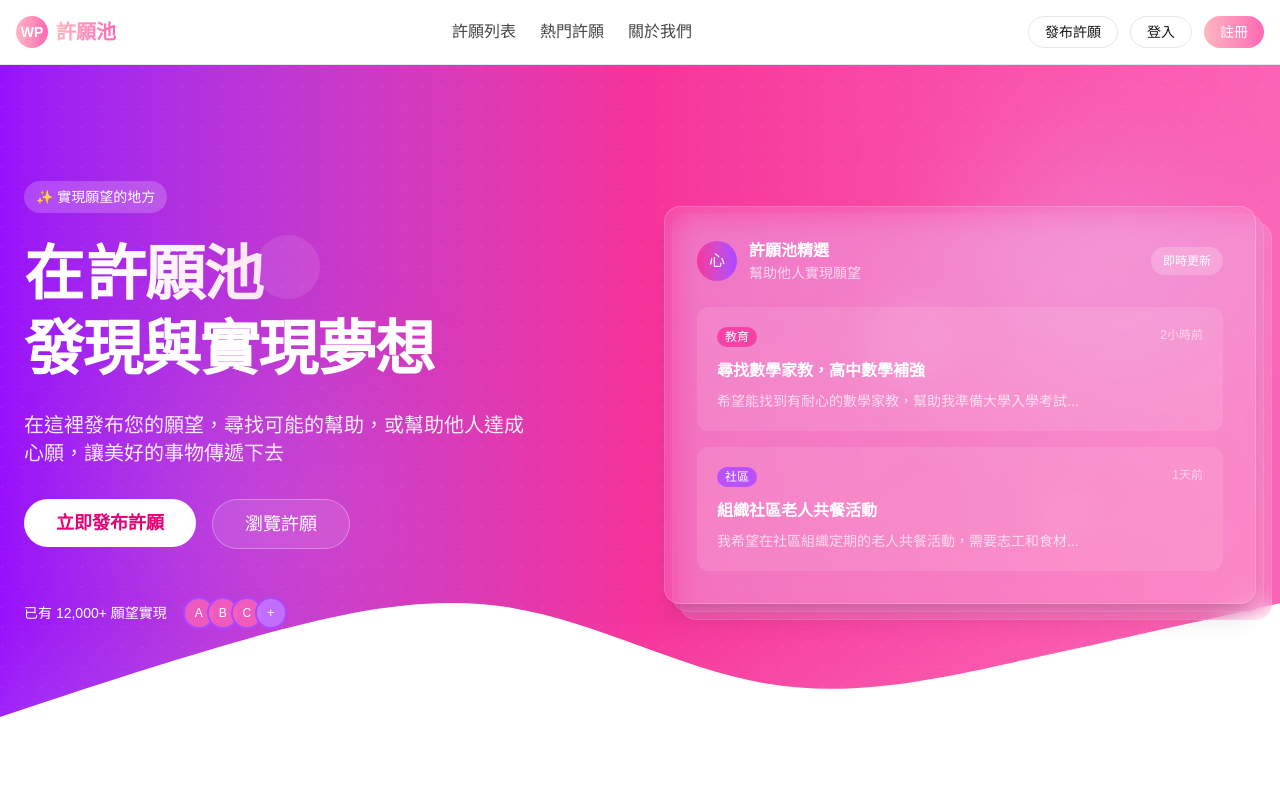
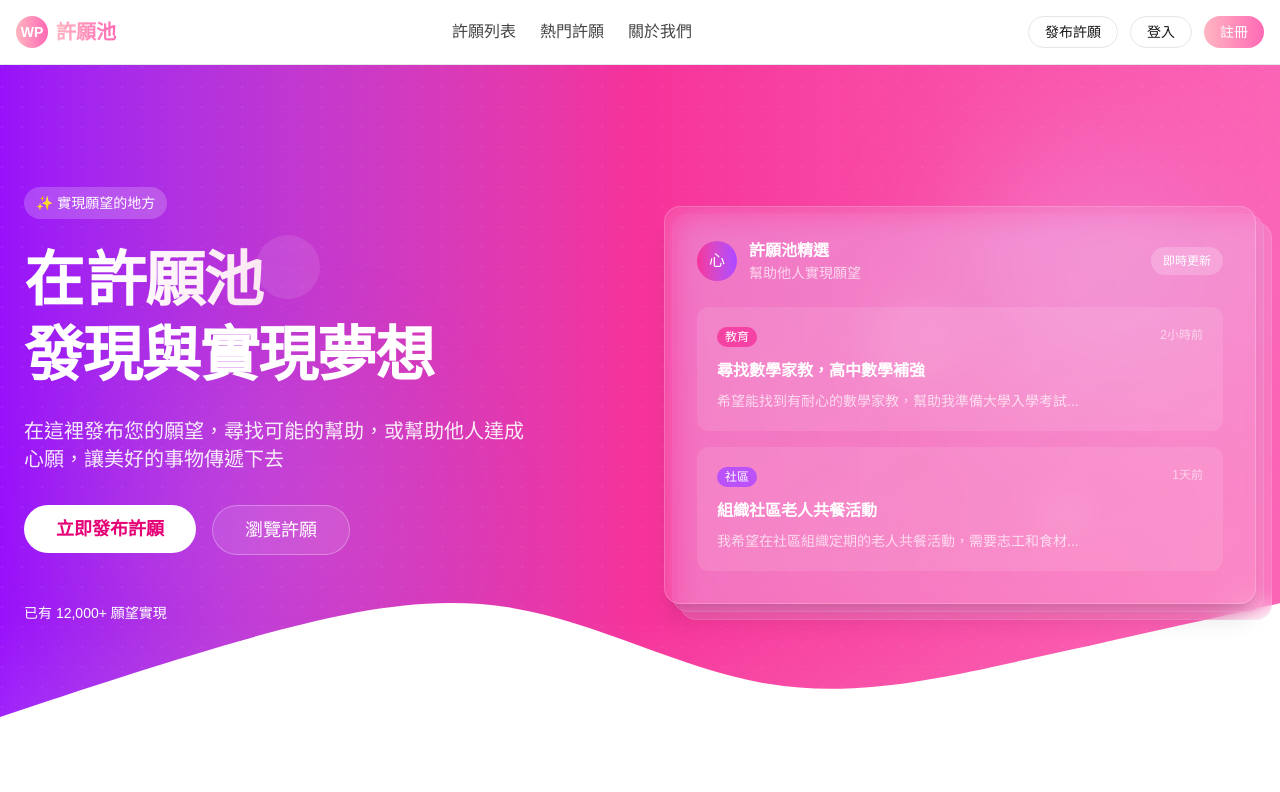
Before and after one commit to firstfu/wishing, a Next.js app: page / in a window 1280 px wide. Shown: the top 792 px of the page. Built offline with nearby package versions, Linux system fonts and the light colour scheme.

Commit message:
移除首頁願望實現區域中的用戶圖示，簡化界面佈局以提升可讀性與整體美觀性。

```diff
--- a/app/page.tsx
+++ b/app/page.tsx
@@ -213,12 +213,6 @@ export default function Home() {
 
               <div className="mt-12 flex items-center space-x-4">
                 <p className="text-sm font-medium">已有 12,000+ 願望實現</p>
-                <div className="flex -space-x-2">
-                  <div className="w-8 h-8 rounded-full border-2 border-purple-500 bg-pink-400/80 flex items-center justify-center text-xs">A</div>
-                  <div className="w-8 h-8 rounded-full border-2 border-purple-500 bg-pink-400/80 flex items-center justify-center text-xs">B</div>
-                  <div className="w-8 h-8 rounded-full border-2 border-purple-500 bg-pink-400/80 flex items-center justify-center text-xs">C</div>
-                  <div className="w-8 h-8 rounded-full border-2 border-purple-500 bg-purple-400/80 flex items-center justify-center text-xs">+</div>
-                </div>
               </div>
             </div>
 
```
